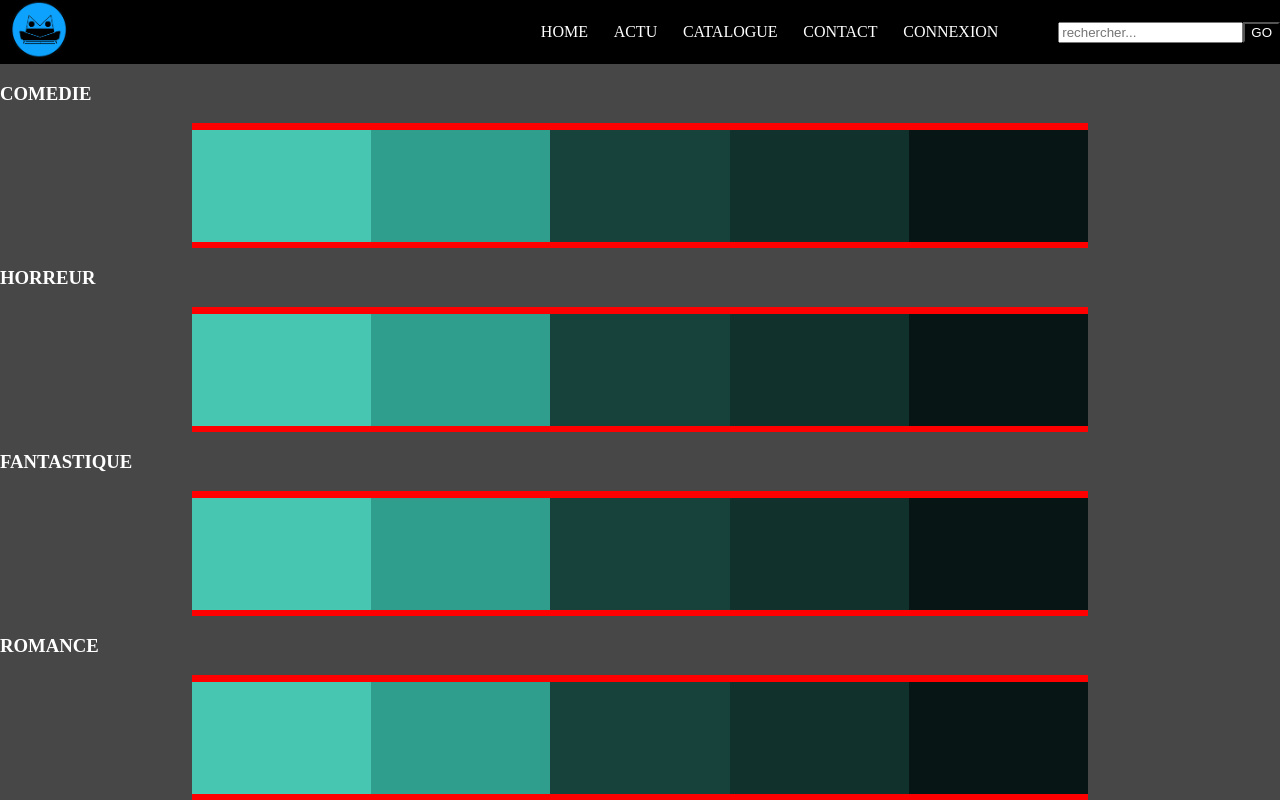
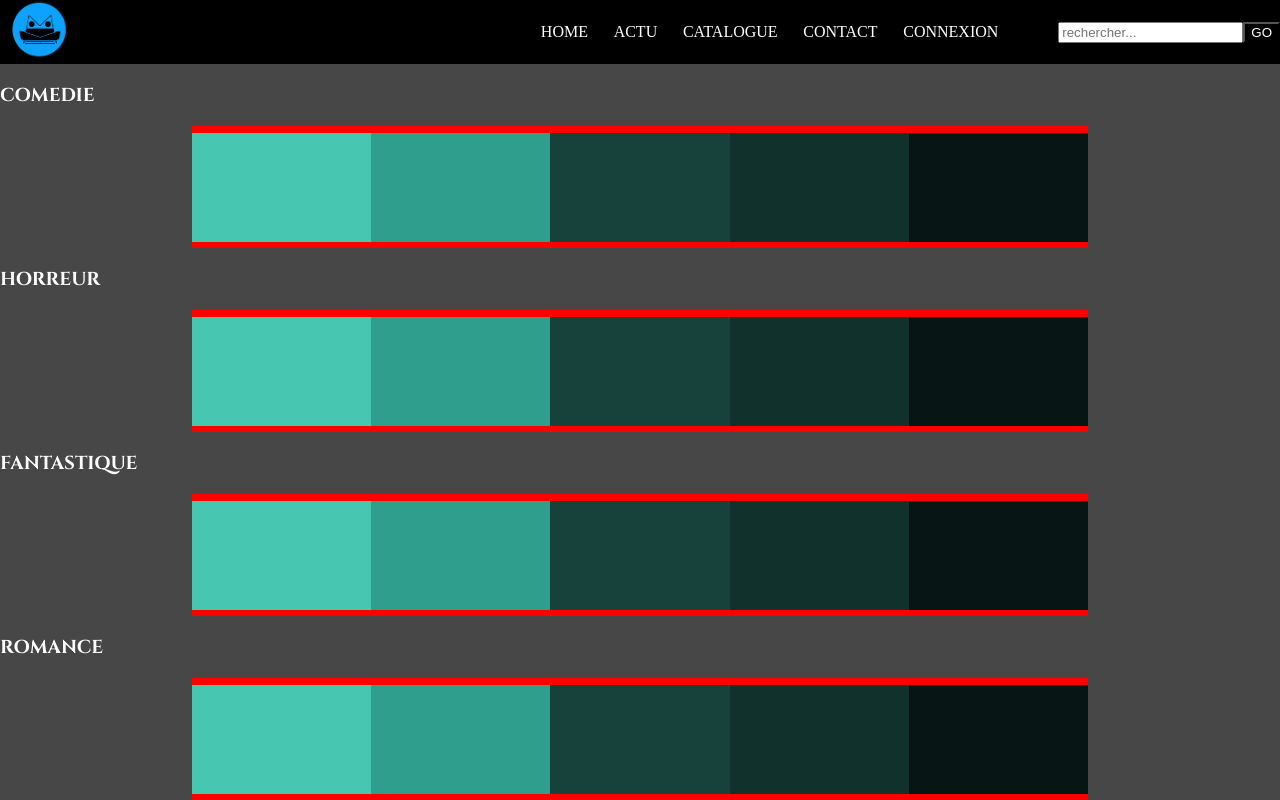
Before and after one commit to sob-user/site-vod, a plain HTML site: page listingPage.html in a window 1280 px wide. Drawn offline with nearby package versions, Linux system fonts and the light colour scheme; a web font is replaced by a local one.

Commit message:
update font categories titles

```diff
--- a/Public/css/listingPage.css
+++ b/Public/css/listingPage.css
@@ -68,6 +68,7 @@ h1 {
     width: 100%;
     display: flex;
     justify-content: flex-start;
+    font-family: 'Cinzel', serif;
 }
 
 .slideMiniature {
```
